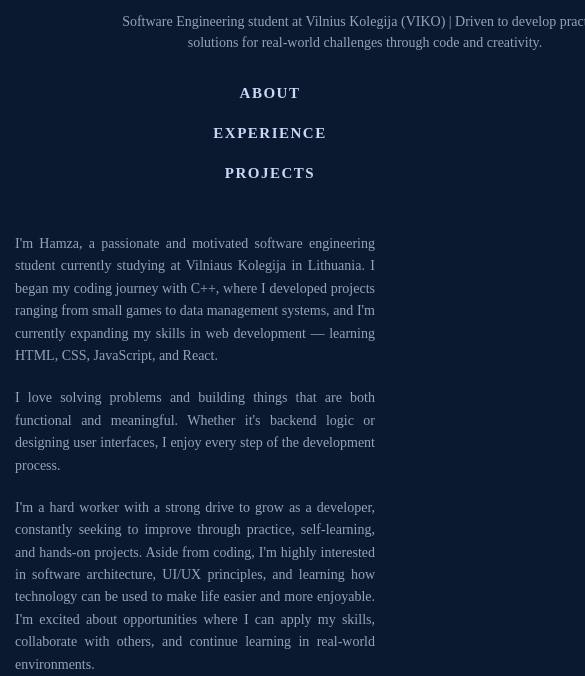
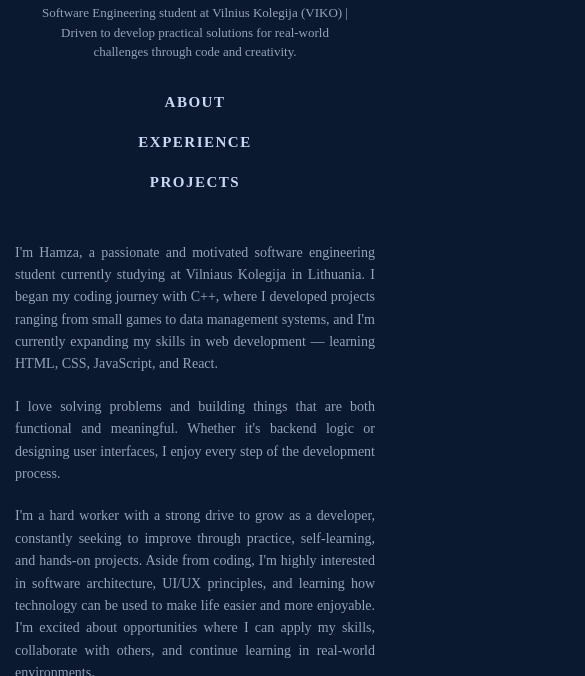
Before and after one commit to HamzaBouzaidi/hamza-dev-portfolio, a plain HTML site: page index.html in a window 390 px wide. Shown: the part 132-808 px from the top of the page, 585 px wide, since content can reach past the window. Drawn offline with Linux system fonts and the light colour scheme.

Commit message:
Update styles.css

```diff
--- a/css/styles.css
+++ b/css/styles.css
@@ -225,20 +225,57 @@ background-color: rgb(94 234 212 / var(--tw-bg-opacity));
 
 }
 
-/* --- Mobile Layout --- */
-@media (max-width: 768px) {
+/* --------------------- Responsive Layout --------------------- */
+
+/* Tablets & smaller desktops */
+@media (max-width: 1024px) {
   .Container {
-    display: block;      /* no flex split */
-    margin: 0;
-    padding: 0 15px;     /* some side padding */
+    flex-direction: column;
+    height: auto;
+    margin-top: 20px;
   }
 
   .Leftpart {
-    position: relative;  /* not fixed */
+    position: relative;
+    width: 100%;
+    margin-bottom: 20px;
+    text-align: center;
+  }
+
+  .MyName, .Position, .My-Bio, .LocalButtons {
+    margin-left: auto;
+    margin-right: auto;
+    width: 90%;
+  }
+
+  .Rightpart {
+    margin-left: 0;
+    width: 100%;
+    padding: 20px;
+  }
+
+  .Introduction1, .Introduction2, .Introduction3, .Introduction4,
+  .ProjectDescription, .ProjectDescription1, .ProjectTags span {
+    width: 90%;
+    margin-left: auto;
+    margin-right: auto;
+  }
+}
+
+/* Mobile phones */
+@media (max-width: 768px) {
+  .Container {
+    display: block;       /* stack everything vertically */
+    margin: 0;
+    padding: 0 15px;
+  }
+
+  .Leftpart {
+    position: relative;
     width: 100%;
     margin: 0;
     padding: 20px 0;
-    text-align: center;  /* center text */
+    text-align: center;
   }
 
   .MyName {
@@ -257,23 +294,25 @@ background-color: rgb(94 234 212 / var(--tw-bg-opacity));
     line-height: 1.5;
   }
 
-  /* Social icons under bio */
+  /* Social icons below bio, horizontal row */
   .Githublinkedin {
-    position: relative;   /* no fixed bottom */
+    position: relative;
     display: flex;
     justify-content: center;
     gap: 15px;
     margin-bottom: 30px;
   }
 
-  /* Right part becomes the main content */
+  .Githublinkedin a i {
+    font-size: 25px;
+  }
+
   .Rightpart {
     margin: 0;
     width: 100%;
     padding: 0;
   }
 
-  /* About + Projects + etc. stack vertically */
   .Introduction1, .Introduction2, .Introduction3, .Introduction4,
   .ProjectDescription, .ProjectDescription1 {
     width: 100%;
@@ -282,15 +321,33 @@ background-color: rgb(94 234 212 / var(--tw-bg-opacity));
     line-height: 1.6;
   }
 
-  /* Tags look neat */
   .ProjectTags span {
     font-size: 12px;
     padding: 3px 6px;
     margin: 3px;
   }
 
-  /* Hide fancy cursor follower on phones */
+  /* Hide cursor follower on mobile */
   .cursorFollower {
     display: none;
   }
 }
+
+/* Extra small phones */
+@media (max-width: 480px) {
+  .MyName {
+    font-size: 24px;
+  }
+
+  .Position {
+    font-size: 16px;
+  }
+
+  .My-Bio {
+    font-size: 13px;
+  }
+
+  .Rightpart {
+    font-size: 13px;
+  }
+}
```
